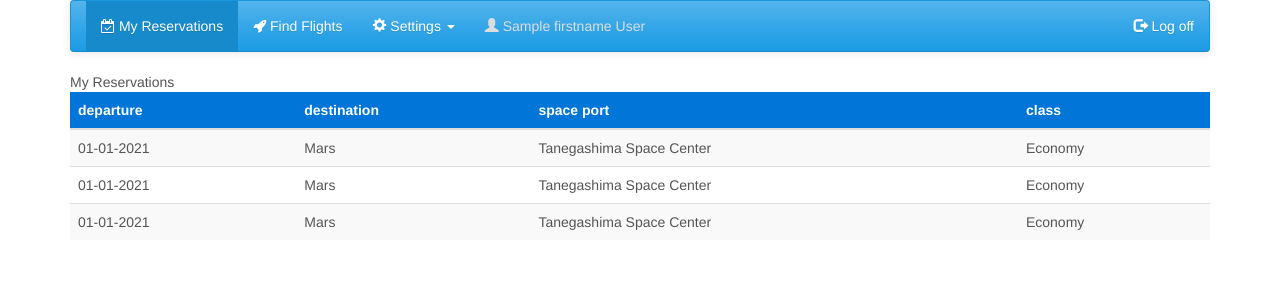
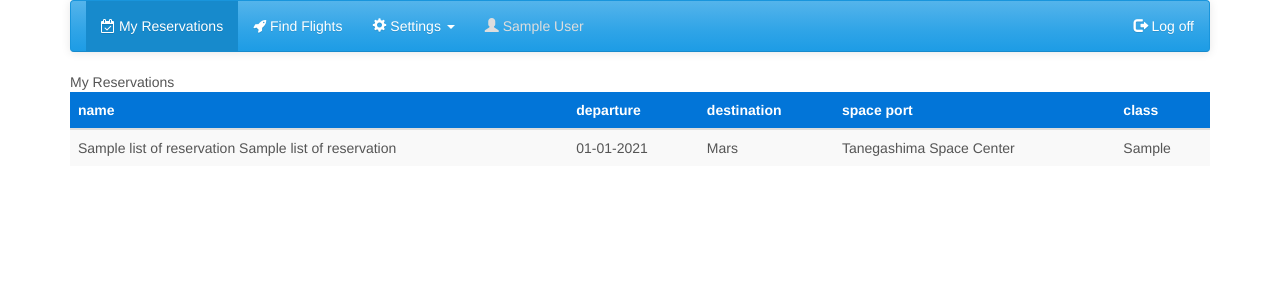
Before and after one commit to kdtoonen/python-test-repo, a Flask app: template app/templates/main.html in a window 1280 px wide. Shown: the top 300 px of the page. Run offline with Flask 2, Linux system fonts and the light colour scheme; the template is opened without the code that fills it: most values are stand-ins (such as "Sample title", 1, 10 or a date in 2020); parts of the project's set-up code (start-up, migrations or seed data) failed here and were passed over; some libraries are stand-ins or nearby versions.

Commit message:
added reservations on main page

```diff
--- a/app/model.py
+++ b/app/model.py
@@ -39,3 +39,5 @@ class Reservation(db.Model):
     flight_id = db.Column(db.Integer, nullable=False)
     user_id = db.Column(db.Integer, nullable=False)
     reserved_class = db.Column(db.String(16), nullable=False)
+    passenger_first_name = db.Column(db.String(40), nullable=False)
+    passenger_last_name = db.Column(db.String(40), nullable=False)
--- a/app/services.py
+++ b/app/services.py
@@ -16,7 +16,7 @@ def flight_handler():
                                          destination,
                                          date_time_departure,
                                          date_time_arrival)
-
+        # TODO repetitive code, put into a function
         return Response('{"Status": "Created", "id": "' + str(flight_id) + '"}', status=201,
                         mimetype='application/json')
     else:
@@ -40,7 +40,9 @@ def reservation_handler():
         flight_id = request.json['flight_id']
         user_id = request.json['user_id']
         reserved_class = request.json['reserved_class']
-        reservation_id = reservation.create_reservation(flight_id, user_id, reserved_class)
+        passenger_first_name = request.json['passenger_first_name']
+        passenger_last_name = request.json['passenger_last_name']
+        reservation_id = reservation.create_reservation(flight_id, user_id, reserved_class, passenger_first_name, passenger_last_name)
         return Response('{"Status": "Created", "id": "' + str(reservation_id) + '"}', status=201,
                         mimetype='application/json')
     else:
--- a/app/templates/main.html
+++ b/app/templates/main.html
@@ -49,10 +49,10 @@
                 </div>
             </form-->
             <ul class="nav navbar-nav navbar-text">
-                <li><span class="glyphicon glyphicon-user" aria-hidden="true"></span> {{ userData['firstname'] }} {{ userData['lastname'] }}</li>
+                <li><span class="glyphicon glyphicon-user" aria-hidden="true"></span> {{ userData['first_name'] }} {{ userData['last_name'] }}</li>
             </ul>
             <ul class="nav navbar-nav navbar-right">
-                <li><a href="/logoff"><span class="glyphicon glyphicon-log-out" aria-hidden="true"></span> Log off</a></li>
+                <li id="log_off"><a href="/logoff"><span class="glyphicon glyphicon-log-out" aria-hidden="true"></span> Log off</a></li>
             </ul>
         </div>
     </nav>
@@ -63,6 +63,9 @@
   <table class="table table-striped table-hover">
     <thead class="bg-primary">
     <tr>
+        <th scope="col">
+            name
+        </th>
         <th scope="col">
             departure
         </th>
@@ -79,7 +82,11 @@
 
     </thead>
     <tbody>
+    {% for n in listOfReservations %}
         <tr>
+            <td>
+                {{ n['passenger_first_name'] }} {{ n['passenger_last_name'] }}
+            </td>
             <td>
                 01-01-2021
             </td>
@@ -90,37 +97,10 @@
                 Tanegashima Space Center
             </td>
             <td>
-                Economy
+                {{ n['reserved_class'] }}
             </td>
         </tr>
-            <tr>
-            <td>
-                01-01-2021
-            </td>
-            <td>
-                Mars
-            </td>
-            <td>
-                Tanegashima Space Center
-            </td>
-            <td>
-                Economy
-            </td>
-        </tr>
-            <tr>
-            <td>
-                01-01-2021
-            </td>
-            <td>
-                Mars
-            </td>
-            <td>
-                Tanegashima Space Center
-            </td>
-            <td>
-                Economy
-            </td>
-        </tr>
+    {% endfor %}
     </tbody>
 </table>
 
```
Also changed, not shown: app/python_test_project.py (+6 -3 lines), app/reservation.py (+8 -2 lines), app/users.py (+9 -2 lines), app/data/test.db.
